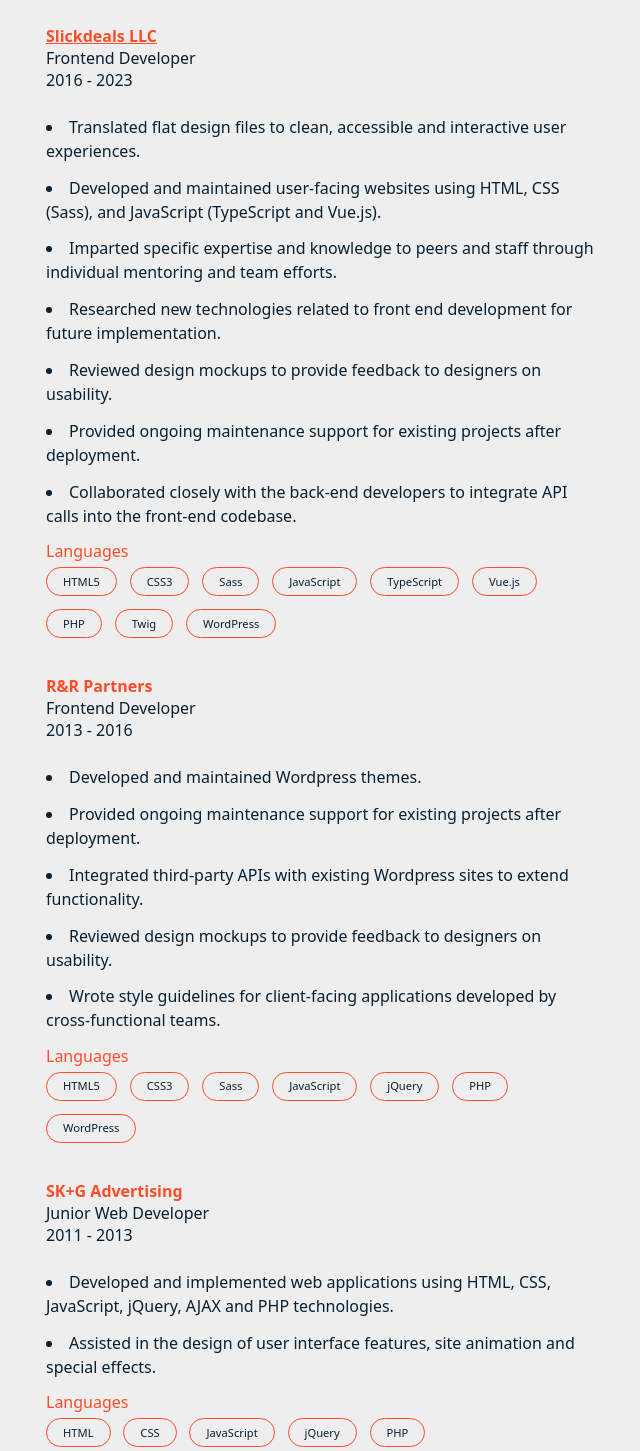
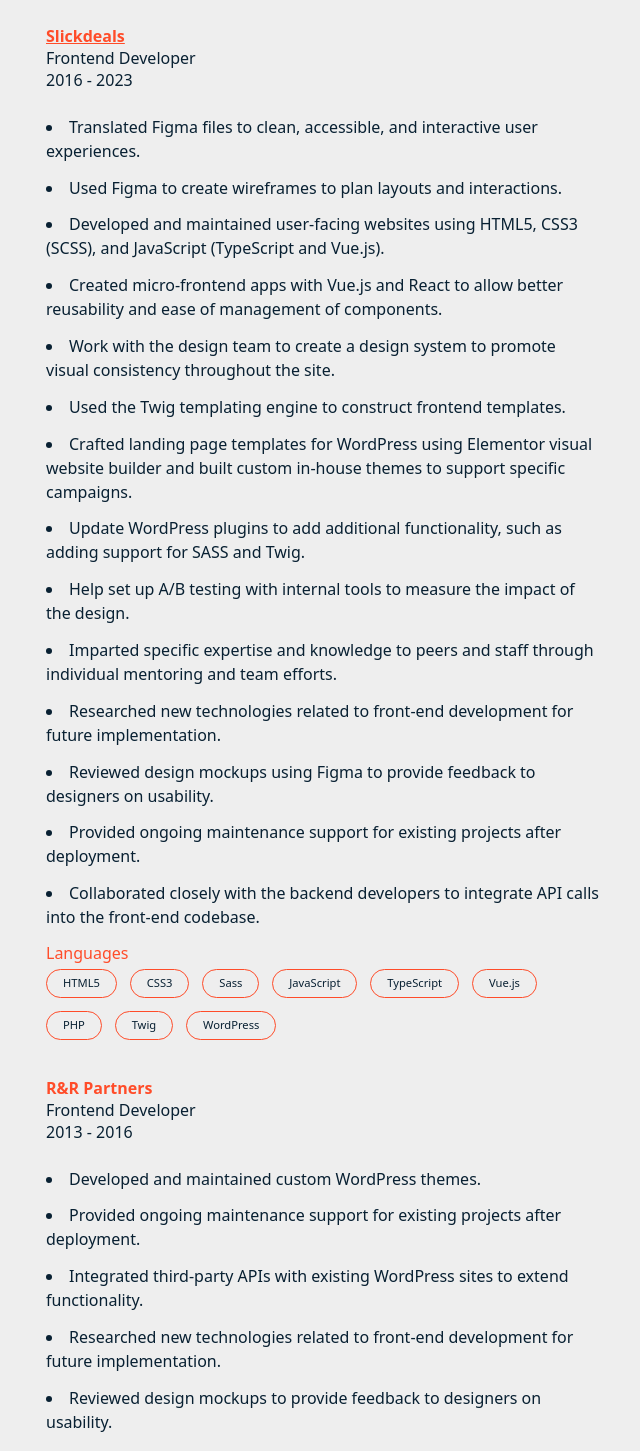
Before and after one commit to jtsui8/personalSite, a React (Vite) app: page / in a window 1280 px wide. Shown: the part 792-2243 px from the top of the page, without its empty margins (638-1278 px from the left). Built offline with nearby package versions, Linux system fonts and the light colour scheme.

Commit message:
update experiences

```diff
--- a/src/App.tsx
+++ b/src/App.tsx
@@ -39,26 +39,41 @@
 				<article>
 					<h3>
 						<a href="https://slickdeals.net/" target="_blank">
-							Slickdeals LLC
+							Slickdeals
 						</a>
 					</h3>
 					<span>Frontend Developer</span>
 					<span className="year">2016 - 2023</span>
 					<ul>
-						<li>Translated flat design files to clean, accessible and interactive user experiences.</li>
+						<li>Translated Figma files to clean, accessible, and interactive user experiences.</li>
+						<li>Used Figma to create wireframes to plan layouts and interactions.</li>
 						<li>
-							Developed and maintained user-facing websites using HTML, CSS (Sass), and JavaScript (TypeScript and
+							Developed and maintained user-facing websites using HTML5, CSS3 (SCSS), and JavaScript (TypeScript and
 							Vue.js).
 						</li>
+						<li>
+							Created micro-frontend apps with Vue.js and React to allow better reusability and ease of management of
+							components.
+						</li>
+						<li>
+							Work with the design team to create a design system to promote visual consistency throughout the site.
+						</li>
+						<li>Used the Twig templating engine to construct frontend templates.</li>
+						<li>
+							Crafted landing page templates for WordPress using Elementor visual website builder and built custom
+							in-house themes to support specific campaigns.
+						</li>
+						<li>Update WordPress plugins to add additional functionality, such as adding support for SASS and Twig.</li>
+						<li>Help set up A/B testing with internal tools to measure the impact of the design.</li>
 						<li>
 							Imparted specific expertise and knowledge to peers and staff through individual mentoring and team
 							efforts.
 						</li>
-						<li>Researched new technologies related to front end development for future implementation.</li>
-						<li>Reviewed design mockups to provide feedback to designers on usability.</li>
+						<li>Researched new technologies related to front-end development for future implementation.</li>
+						<li>Reviewed design mockups using Figma to provide feedback to designers on usability.</li>
 						<li>Provided ongoing maintenance support for existing projects after deployment.</li>
 						<li>
-							Collaborated closely with the back-end developers to integrate API calls into the front-end codebase.
+							Collaborated closely with the backend developers to integrate API calls into the front-end codebase.
 						</li>
 					</ul>
 					<h4>Languages</h4>
@@ -79,11 +94,13 @@
 					<span>Frontend Developer</span>
 					<span className="year">2013 - 2016</span>
 					<ul>
-						<li>Developed and maintained Wordpress themes.</li>
+						<li>Developed and maintained custom WordPress themes.</li>
 						<li>Provided ongoing maintenance support for existing projects after deployment.</li>
-						<li>Integrated third-party APIs with existing Wordpress sites to extend functionality.</li>
+						<li>Integrated third-party APIs with existing WordPress sites to extend functionality.</li>
+						<li>Researched new technologies related to front-end development for future implementation.</li>
 						<li>Reviewed design mockups to provide feedback to designers on usability.</li>
 						<li>Wrote style guidelines for client-facing applications developed by cross-functional teams.</li>
+						<li>Created animated ads using Adobe Illustrator for Google Ads.</li>
 					</ul>
 					<h4>Languages</h4>
 					<ul className="skillList">
@@ -101,10 +118,10 @@
 					<span>Junior Web Developer</span>
 					<span className="year">2011 - 2013</span>
 					<ul>
-						<li>
-							Developed and implemented web applications using HTML, CSS, JavaScript, jQuery, AJAX and PHP technologies.
-						</li>
-						<li>Assisted in the design of user interface features, site animation and special effects.</li>
+						<li>Developed and implemented web applications using HTML, CSS, JavaScript, jQuery, AJAX, and PHP.</li>
+						<li>Assisted in the design of user interface features, site animation, and special effects.</li>
+						<li>Accommodate client requests by promptly updating content within their CMS.</li>
+						<li>Create HTML email newsletter templates for digital publishing.</li>
 					</ul>
 					<h4>Languages</h4>
 					<ul className="skillList">
```
